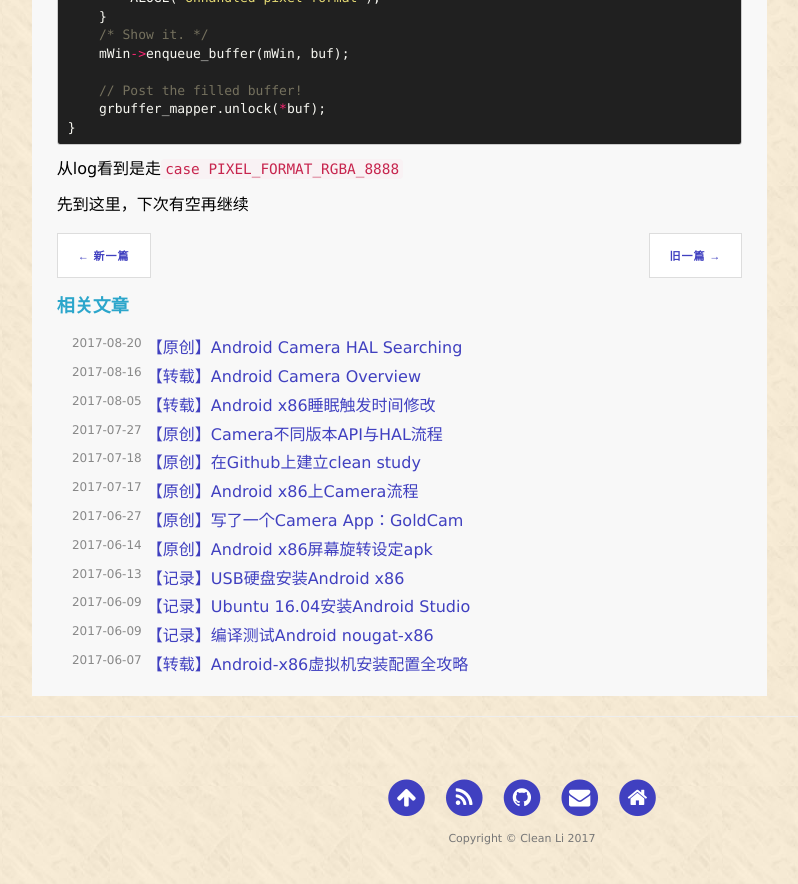
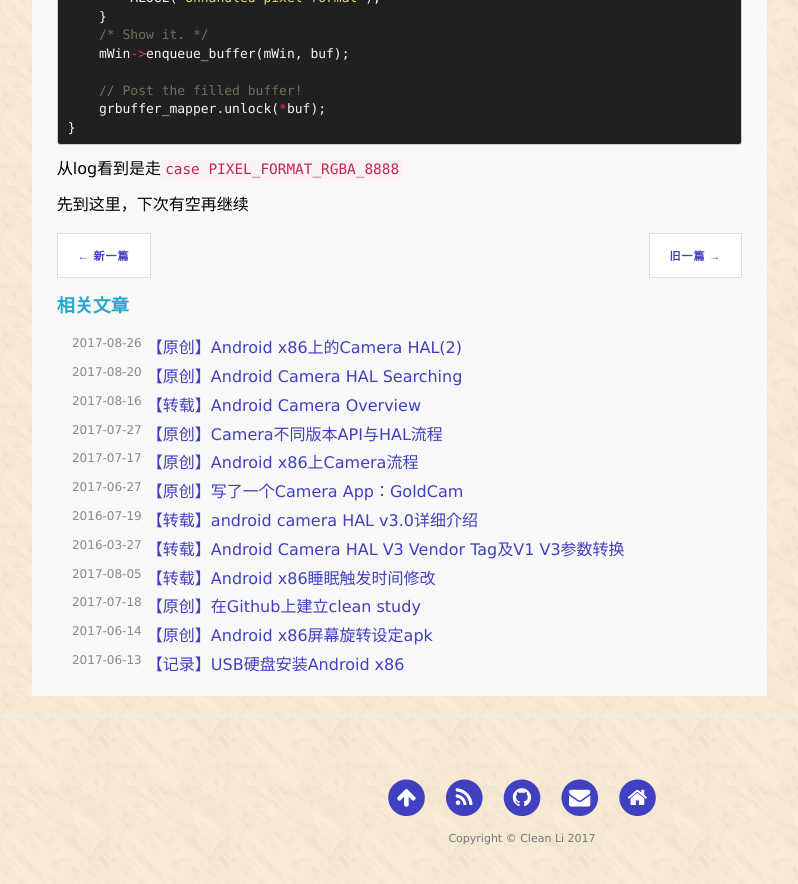
Before and after one commit to cleanli/cleanhome, a Jekyll site: the page built from _posts/tech/2017-08-12-Android_x86_Camera_HAL.md, in a window 1280 px wide and 900 px high, scrolled down 6294 px. Shown: the top 884 px of the window, without its empty margins (118-916 px from the left). Built offline with Jekyll 4.4.1, drawn with Linux system fonts in a browser that asks for light colours; some of the changed lines change nothing that is shown; some of the changed text lies outside the part shown.

Commit message:
add Android_x86_Camera_HAL2

````diff
--- a/_posts/tech/2017-08-12-Android_x86_Camera_HAL.md
+++ b/_posts/tech/2017-08-12-Android_x86_Camera_HAL.md
@@ -3,7 +3,7 @@
 title:      "【原创】Android x86上的Camera HAL"
 date:       2017-08-12 10:58:48 +0800
 categories: 技术
-tags: ["原创",Android,Camera]
+tags: ["原创",Camera,Android]
 ---
 在Android x86的源码里面，Camera HAL的目录在`hardware/libcamera`。Camera Module定义在`hardware/libcamera/CameraHal.cpp`
 ```cpp
--- /dev/null
+++ b/_posts/tech/2017-08-26-Android_x86_Camera_HAL2.md
@@ -0,0 +1,150 @@
+---
+layout: post
+title: "【原创】Android x86上的Camera HAL(2)"
+date: 2017-08-26 11:04:02 +0800
+categories: "技术"
+tags: ["原创","Camera","Android"]
+---
+（接上篇）<a href="{{ site.baseurl }}{% post_url tech/2017-08-12-Android_x86_Camera_HAL %}">【原创】Android x86上的Camera HAL</a>
+
+再发现x86的Camera Hal的preview线程里面自己会延时，再去取preview的frame，这个比较不多见
+
+`hardware/libcamera/CameraHardware.cpp`
+```cpp
+int CameraHardware::previewThread()
+{
+    ALOGV("CameraHardware::previewThread: this=%p",this);
+
+    int previewFrameRate = mParameters.getPreviewFrameRate();
+
+    // Calculate how long to wait between frames.
+    int delay = (int)(1000000 / previewFrameRate);
+...
+
+    ALOGV("previewThread OK");
+
+    // Wait for it...
+    usleep(delay);
+
+    return NO_ERROR;
+}
+```
+
+在`V4L2Camera::GrabRawFrame`中会把preview frame转成yuyv，再到`CameraHardware::previewThread`中从yuyv转成preview需要的格式。
+
+#### 增加fake camera功能
+想在这个里面增加一个fake Camera的功能，就是让没有usb camera的时候，电脑也可以打开camera。目前里面的h文件：
+```shell
+$ ls *.h -l
+-rw-rw-r-- 1 clean clean  4278 6月   6 10:07 CameraFactory.h
+-rw-rw-r-- 1 clean clean 13291 8月  26 09:54 CameraHardware.h
+-rw-rw-r-- 1 clean clean 10737 6月   6 10:07 Converter.h
+-rw-rw-r-- 1 clean clean  3983 6月   6 10:07 SurfaceDesc.h
+-rw-rw-r-- 1 clean clean  3733 6月   6 10:07 SurfaceSize.h
+-rw-rw-r-- 1 clean clean  2133 6月   6 10:07 Utils.h
+-rw-rw-r-- 1 clean clean  3702 6月   6 10:07 uvc_compat.h
+-rw-rw-r-- 1 clean clean  2570 8月  26 09:57 V4L2Camera.h
+-rw-rw-r-- 1 clean clean  4593 6月   6 10:07 v4l2_formats.h
+```
+
+`CameraFactory`在camera module被load的时候，生成CameraHardware；而`CameraHardware`会根据video设备来生成camera，里面包含一个`V4L2Camera`对象。所以，最简单的改法应该是在V4L2Camera里面增加fake cam的功能。
+
+先在`CameraFactory`强行增加fake cam：
+```diff
+diff --git a/CameraFactory.cpp b/CameraFactory.cpp
+index 0e8c920..ba72d1d 100644
+--- a/CameraFactory.cpp
++++ b/CameraFactory.cpp
+@@ -144,6 +144,7 @@ void CameraFactory::parseConfig(const char* configFile)
+             ALOGD("Found device %s", DEFAULT_DEVICE_FRONT);
+             newCameraConfig(CAMERA_FACING_FRONT, DEFAULT_DEVICE_FRONT, 0);
+         }
++       newCameraConfig(CAMERA_FACING_BACK, "fake", 0);
+     }
+ }
+```
+
+`V4L2Camera`里面增加判断是否启动fake cam的代码，并做一些初始化
+```diff
+diff --git a/V4L2Camera.h b/V4L2Camera.h
+index 9756e9d..5786a6d 100644
+--- a/V4L2Camera.h
++++ b/V4L2Camera.h
+@@ -77,6 +77,7 @@ private:
+
+     int nQueued;
+     int nDequeued;
++    bool mFake;
+
+     SortedVector<SurfaceDesc> m_AllFmts;        // Available video modes
+     SurfaceDesc m_BestPreviewFmt;               // Best preview mode. maximum fps with biggest frame
+
+diff --git a/V4L2Camera.cpp b/V4L2Camera.cpp
+index 49949cf..0debcbd 100644
+--- a/V4L2Camera.cpp
++++ b/V4L2Camera.cpp
+@@ -40,7 +40,7 @@ extern "C" {
+ namespace android {
+
+ V4L2Camera::V4L2Camera ()
+-        : fd(-1), nQueued(0), nDequeued(0)
++        : fd(-1), nQueued(0), nDequeued(0), mFake(false)
+ {
+     videoIn = (struct vdIn *) calloc (1, sizeof (struct vdIn));
+ }
+@@ -58,6 +58,15 @@ int V4L2Camera::Open (const char *device)
+     /* Close the previous instance, if any */
+     Close();
+
++    if(!strcmp(device, "fake")){
++       ALOGI("x86fakecam: use fake -");
++       mFake = true;
++       m_BestPreviewFmt = SurfaceDesc( 640, 480, 25 );
++       m_BestPictureFmt = SurfaceDesc( 640, 480, 25 );
++       m_AllFmts.add( SurfaceDesc( 640, 480, 25 ) );
++       return 0;
++    }
++
+     memset(videoIn, 0, sizeof (struct vdIn));
+```
+
+其它所有操作实际video设备的代码要避开，像这样
+```diff
+@@ -489,6 +512,11 @@ int V4L2Camera::StartStreaming ()
+     enum v4l2_buf_type type;
+     int ret;
+
++    if(mFake){
++       ALOGI("fake %s return 0", __func__);
++       return 0;
++    }
++
+     if (!videoIn->isStreaming) {
+         type = V4L2_BUF_TYPE_VIDEO_CAPTURE;
+```
+
+最后在获取帧数据的地方，改成fake的帧，这里就简单的做循环增加，这样会使图像画面出现几个色条，颜色和宽度随时间变化。以后有空再改成漂亮一点的图像。
+```diff
+@@ -543,6 +585,20 @@ void V4L2Camera::GrabRawFrame (void *frameBuffer, int maxSize)
+     LOG_FRAME("V4L2Camera::GrabRawFrame: frameBuffer:%p, len:%d",frameBuffer,maxSize);
+     int ret;
+
++    if(mFake){
++       static uint8_t fillbyte = 0x0;
++       static uint8_t fillper = 0;
++       memset(frameBuffer, fillbyte, maxSize);
++       memset(frameBuffer, fillbyte+0x40, maxSize*fillper/100);
++       memset(frameBuffer, fillbyte+0x80, maxSize*(fillper/2)/100);
++       memset(frameBuffer, fillbyte+0xc0, maxSize*(fillper/4)/100);
++       ALOGI("fake %s return 0", __func__);
++       fillbyte++;
++       fillper++;
++       if(fillper>100)fillper=0;
++       return;
++    }
++
+```
+
+用自己的GoldCam测试，截屏纪念一下。这当然没有任何美感，不过可以使用了。以后不用真实的usb camera也可以打开camera做测试，所以将来可以在虚拟机里跑Android X86，可以省占用一台电脑。
+
+![图片]({{ site.baseurl }}/images/x86camhal/x86camhal.png)<br>
````
Also changed, not shown: images/x86camhal/x86camhal.png (added).
